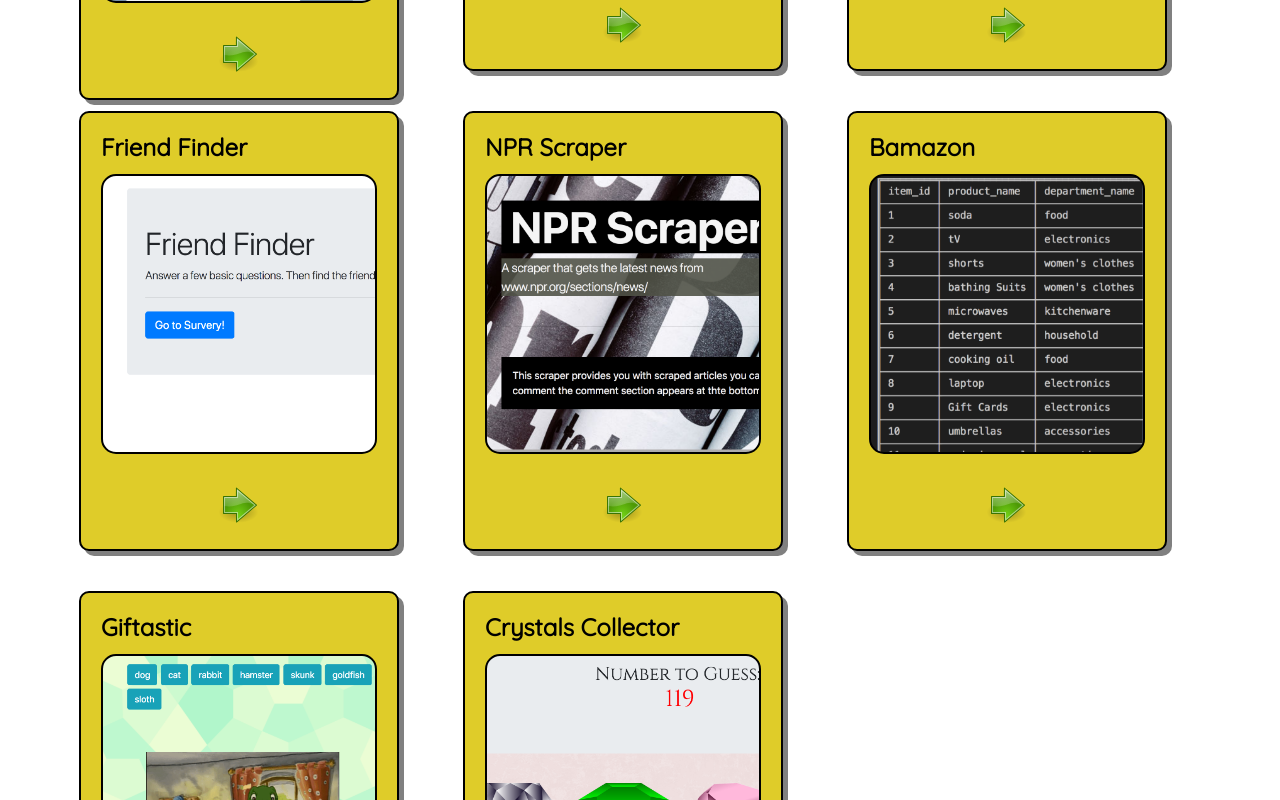
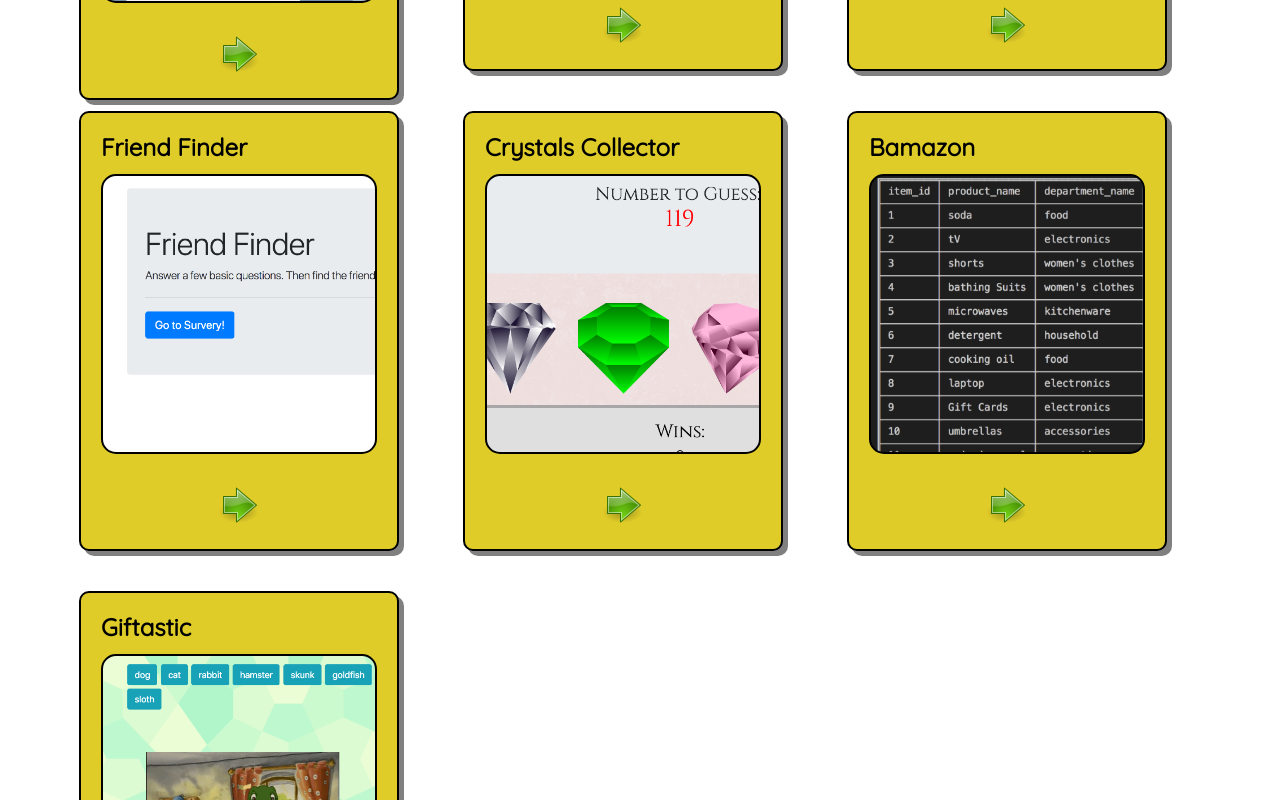
Before and after one commit to lhernandez5/PortfolioApp, a React (Create React App) app in the folder client/: page / in a window 1280 px wide. Shown: the part 1660-2460 px from the top of the page. Built offline with nearby package versions, Linux system fonts and the light colour scheme.

Commit message:
removed a card

```diff
--- a/client/src/components/Page/Page.js
+++ b/client/src/components/Page/Page.js
@@ -83,15 +83,17 @@ class Container extends Component {
             </Col>
             <Col size="4">
               <Card
-                title="NPR Scraper"
-                src={
-                  process.env.PUBLIC_URL + "/images/nprscraper.png" ||
-                  "https://placehold.it/300x300"
-                }
-                summary={"This scraper gets the headlines from NPR news."}
-                aTag={"https://peaceful-sea-57147.herokuapp.com/"}
+                 title="Crystals Collector"
+                 src={
+                   process.env.PUBLIC_URL + "/images/crystals.png" ||
+                   "https://placehold.it/300x300"
+                 }
+                 summary={
+                   "A game that requires you to do a little math in order to match the random number. You match your total by clicking on the crystals of different values."
+                 }
+                 aTag={"https://lhernandez5.github.io/crystals_collector/"}
               />
-            </Col>
+             </Col>
             <Col size="4">
               <Card
                 title="Bamazon"
@@ -120,20 +122,6 @@ class Container extends Component {
                 aTag={"https://lhernandez5.github.io/GifTastic/"}
               />
             </Col>
-            <Col size="4">
-              <Card
-                title="Crystals Collector"
-                src={
-                  process.env.PUBLIC_URL + "/images/crystals.png" ||
-                  "https://placehold.it/300x300"
-                }
-                summary={
-                  "A game that requires you to do a little math in order to match the random number. You match your total by clicking on the crystals of different values."
-                }
-                aTag={"https://lhernandez5.github.io/crystals_collector/"}
-              />
-            </Col>
-
           </Row>
         </Wrapper>
         {/* <BodyHeader header={"Links"} /> */}
```
